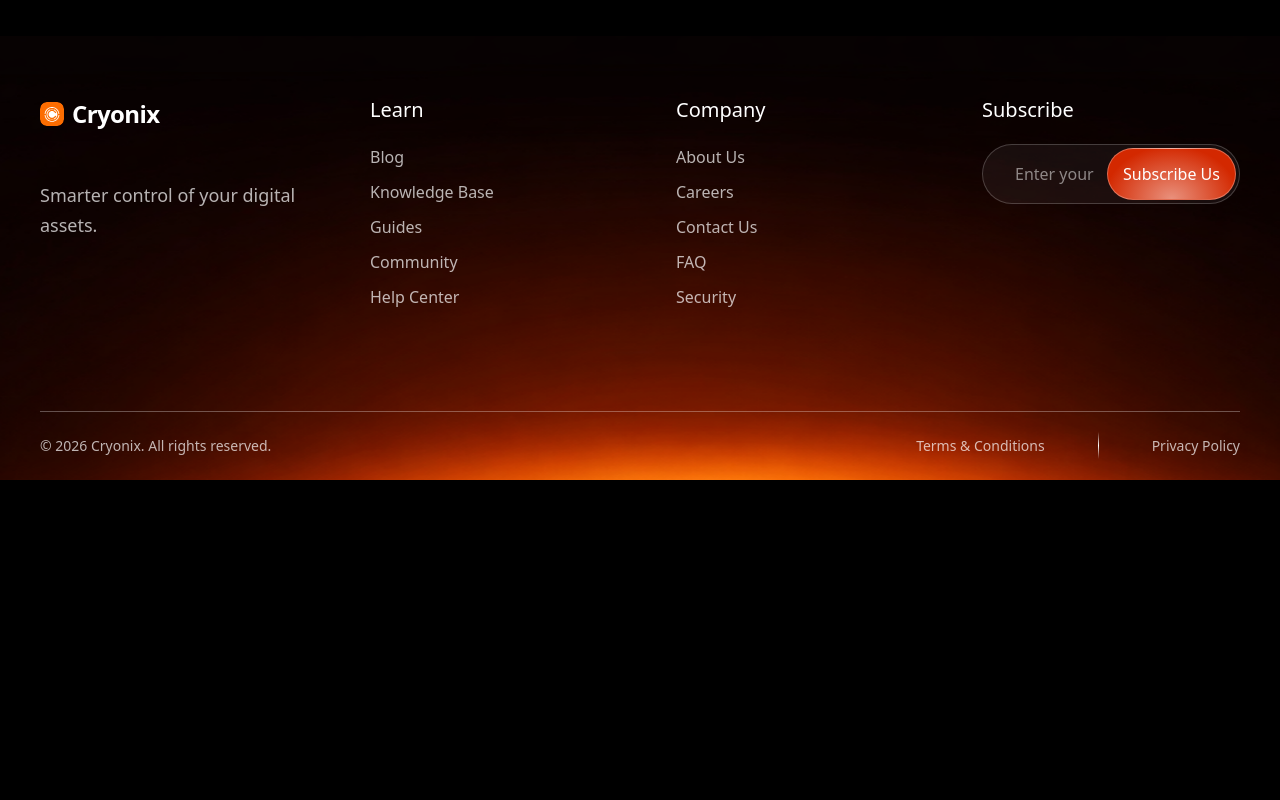
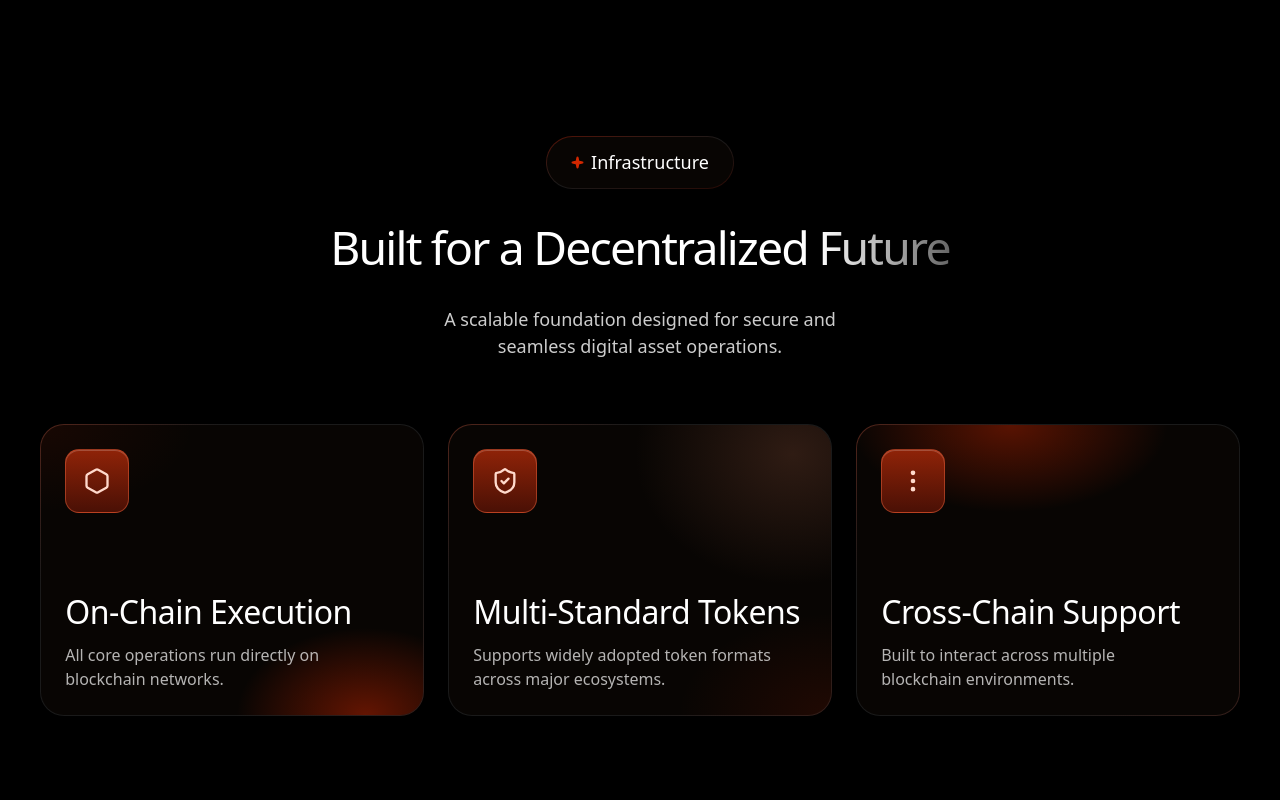
Before and after one commit to Israt022/Cryonix, a Next.js app: page / in a window 1280 px wide. Shown: the part 6200-7000 px from the top of the page. Before the commit the page ends 6680 px from the top, so only its background shows below. Built offline with nearby package versions, Linux system fonts and the light colour scheme.

Commit message:
Plateform section added in home

```diff
--- a/src/app/page.tsx
+++ b/src/app/page.tsx
@@ -1,6 +1,7 @@
 import About from "@/component/home/About";
 import Features from "@/component/home/Features";
 import Hero from "@/component/home/Hero";
+import Infrastructure from "@/component/home/Infrastructure";
 import MarketAccess from "@/component/home/MarketAccess";
 import Platform from "@/component/home/Platform";
 import TrustedBy from "@/component/home/TrustedBy";
@@ -14,6 +15,7 @@ export default function Home() {
       <Features/>
       <MarketAccess/>
       <Platform/>
+      <Infrastructure/>
     </section>
   );
 }
--- /dev/null
+++ b/src/component/home/Infrastructure.tsx
@@ -0,0 +1,23 @@
+import InfrastructureHeader from "./infrastructure/InfrastructureHeader";
+import InfraCard from "./infrastructure/InfraCard";
+import { infraCards } from "./infrastructure/infraCards";
+
+const Infrastructure = () => {
+    return (
+        <section id="infrastructure" className="relative overflow-hidden bg-black py-[100px]">
+            {/* container-custom => 60px left/right at 1440 (content = 1320px) */}
+            <div className="container-custom mx-auto max-w-[1440px]">
+                <InfrastructureHeader />
+
+                {/* 3 cards (424px each at 1440), gap 24px */}
+                <div className="mt-16 grid grid-cols-1 gap-6 lg:grid-cols-3">
+                    {infraCards.map((card) => (
+                        <InfraCard key={card.title} {...card} />
+                    ))}
+                </div>
+            </div>
+        </section>
+    );
+};
+
+export default Infrastructure;
--- /dev/null
+++ b/src/component/home/infrastructure/InfraCard.tsx
@@ -0,0 +1,50 @@
+import type { LucideIcon } from "lucide-react";
+
+export type InfraCardProps = {
+    title: string;
+    description: string;
+    icon: LucideIcon;
+    /** CSS background (radial gradients) used for the red glow */
+    glow?: string;
+};
+
+const InfraCard = ({ title, description, icon: Icon, glow }: InfraCardProps) => {
+    return (
+        <div
+            className="h-[292px] rounded-[24px] p-[1.2px]"
+            style={{
+                backgroundImage: `
+                    linear-gradient(0deg, rgba(255,255,255,0.1), rgba(255,255,255,0.1)),
+                    linear-gradient(138.87deg, rgba(211,40,0,0.3) 0%, rgba(211,40,0,0) 25.72%),
+                    linear-gradient(142.28deg, rgba(211,40,0,0) 74.78%, rgba(211,40,0,0.15) 100%)
+                `,
+            }}
+        >
+            <div className="relative flex h-full w-full flex-col justify-between overflow-hidden rounded-[23px] bg-[#080503] p-6">
+                {/* Red glow */}
+                <div
+                    className="pointer-events-none absolute inset-0"
+                    style={{ background: glow }}
+                    aria-hidden="true"
+                />
+
+                {/* Icon tile */}
+                <div className="relative flex size-[64px] items-center justify-center rounded-[14px] border border-[#E8613A]/50 bg-[linear-gradient(180deg,#8f2308_0%,#4a1005_100%)] text-[#FFD9CC] shadow-[inset_0_1px_0_rgba(255,255,255,0.2)]">
+                    <Icon size={28} strokeWidth={2} />
+                </div>
+
+                {/* Text */}
+                <div className="relative">
+                    <h3 className="text-[28px] font-normal leading-[1.2] tracking-[-0.5px] text-white md:text-[32px]">
+                        {title}
+                    </h3>
+                    <p className="mt-3 max-w-[300px] text-base leading-[1.5] text-white/70">
+                        {description}
+                    </p>
+                </div>
+            </div>
+        </div>
+    );
+};
+
+export default InfraCard;
--- /dev/null
+++ b/src/component/home/infrastructure/InfrastructureHeader.tsx
@@ -0,0 +1,36 @@
+import { Sparkle } from "lucide-react";
+
+const InfrastructureHeader = () => {
+    return (
+        <div className="flex flex-col items-center text-center">
+            {/* Badge (same as TrustedBy) */}
+            <div className="rounded-full bg-gradient-to-br from-[#D32800]/40 via-white/10 to-[#D32800]/20 p-px">
+                <div className="flex items-center gap-[7px] rounded-full bg-[#080503] px-6 py-3">
+                    <Sparkle
+                        size={13}
+                        strokeWidth={2}
+                        className="fill-[#D32800] text-[#D32800]"
+                    />
+                    <span className="text-[18px] font-normal text-white">
+                        Infrastructure
+                    </span>
+                </div>
+            </div>
+
+            {/* Heading (same as TrustedBy) */}
+            <h2 className="mt-8 text-[clamp(32px,3.62vw,52px)] font-normal leading-[1.15] tracking-[-1.8px] text-white">
+                Built for a Decentralized{" "}
+                <span className="bg-gradient-to-r from-white to-white/40 bg-clip-text text-transparent">
+                    Future
+                </span>
+            </h2>
+
+            <p className="mt-8 max-w-[460px] text-[18px] font-normal leading-[1.5] text-white/80">
+                A scalable foundation designed for secure and seamless digital asset
+                operations.
+            </p>
+        </div>
+    );
+};
+
+export default InfrastructureHeader;
--- /dev/null
+++ b/src/component/home/infrastructure/infraCards.tsx
@@ -0,0 +1,23 @@
+import { EllipsisVertical, Hexagon, ShieldCheck } from "lucide-react";
+import type { InfraCardProps } from "./InfraCard";
+
+export const infraCards: InfraCardProps[] = [
+    {
+        title: "On-Chain Execution",
+        description: "All core operations run directly on blockchain networks.",
+        icon: Hexagon,
+        glow: "radial-gradient(ellipse 45% 40% at 85% 100%, rgba(211,40,0,0.45), transparent 75%), radial-gradient(ellipse 40% 30% at 0% 0%, rgba(211,40,0,0.08), transparent 100%)",
+    },
+    {
+        title: "Multi-Standard Tokens",
+        description: "Supports widely adopted token formats across major ecosystems.",
+        icon: ShieldCheck,
+        glow: "radial-gradient(ellipse 55% 60% at 90% 10%, rgba(120,70,50,0.35), transparent 75%), radial-gradient(ellipse 40% 35% at 100% 100%, rgba(211,40,0,0.12), transparent 100%)",
+    },
+    {
+        title: "Cross-Chain Support",
+        description: "Built to interact across multiple blockchain environments.",
+        icon: EllipsisVertical,
+        glow: "radial-gradient(ellipse 55% 40% at 40% 0%, rgba(211,40,0,0.4), transparent 75%)",
+    },
+];
```
